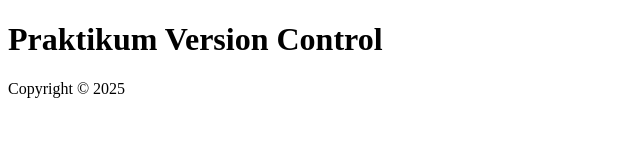
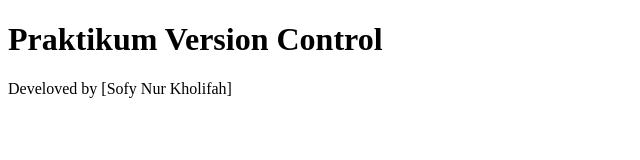
Before and after one commit to chocopiw/Latihan-Git-301220018, a plain HTML site: page index.html in a window 1280 px wide. Shown: the whole page, without its empty margins (0-640 px from the left). Drawn offline with Linux system fonts and the light colour scheme.

Commit message:
Mengubah footer di feature-footer

```diff
--- a/index.html
+++ b/index.html
@@ -7,6 +7,6 @@
 </head>
 <body>
     <h1>Praktikum Version Control</h1>
-    <footer> Copyright © 2025</footer>
+    <footer> Develoved by [Sofy Nur Kholifah] </footer>
 </body>
 </html>
```
